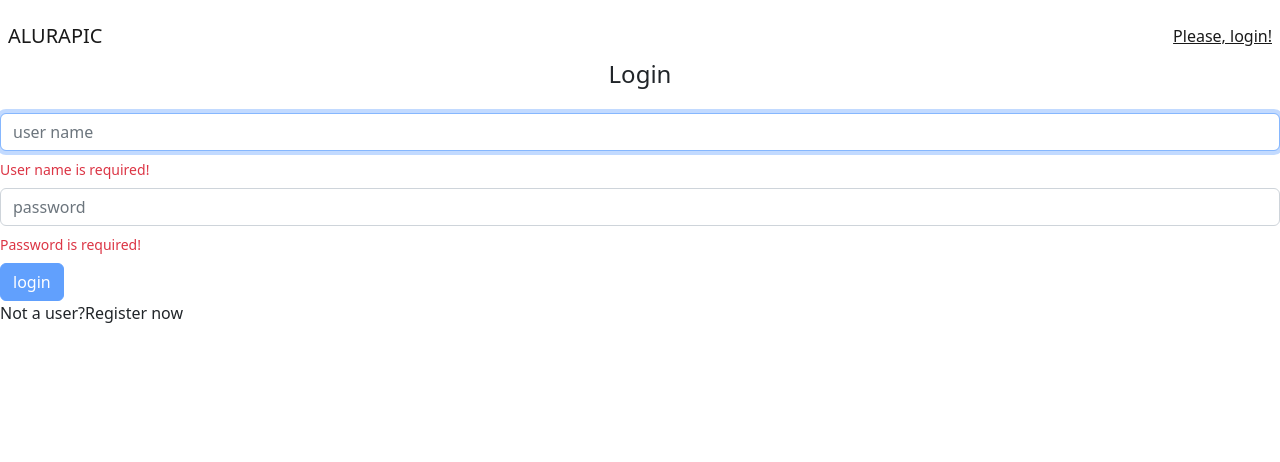
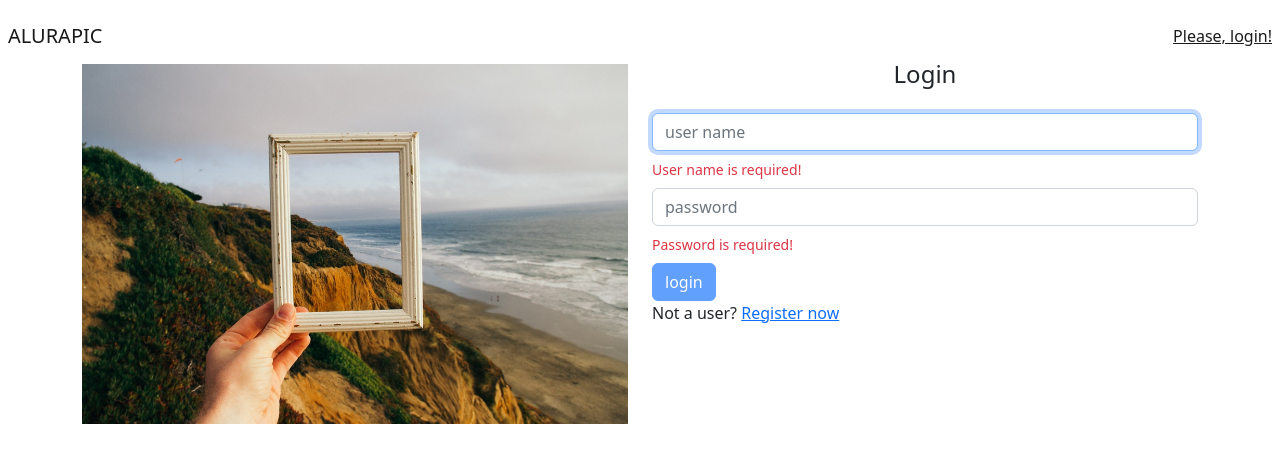
Before and after one commit to Ranayke/picapplication, an Angular app: page /#/home in a window 1280 px wide. Shown: the top 462 px of the page. Built offline with nearby package versions, Linux system fonts and the light colour scheme.

Commit message:
Created home lazy loading

```diff
--- a/src/app/app-routing.module.ts
+++ b/src/app/app-routing.module.ts
@@ -4,19 +4,16 @@ import { PhotoListComponent } from './photos/photo-list/photo-list.component';
 import { PhotoFormComponent } from './photos/photo-form/photo-form.component';
 import { NotFoundComponent } from './errors/not-found/not-found.component';
 import { PhotoListResolver } from './photos/photo-list/photo-list.resolver';
-import { SignInComponent } from './home/signin/signin.component';
-import { AuthGuard } from './core/auth/auth.guard';
-import { SignUpComponent } from './home/signup/signup.component';
 
 const routes: Routes = [
   {
     path: '',
-    component: SignInComponent,
-    canActivate: [AuthGuard]
+    pathMatch: 'full',
+    redirectTo: 'home'
   },
   {
-    path: 'signup',
-    component: SignUpComponent
+    path: 'home',
+    loadChildren: () => import('./home/home.module').then(m => m.HomeModule)
   },
   {
     path: 'user/:userName',
@@ -36,7 +33,7 @@ const routes: Routes = [
 ];
 
 @NgModule({
-  imports: [RouterModule.forRoot(routes)],
+  imports: [RouterModule.forRoot(routes, { useHash: true })],
   exports: [RouterModule] //Quem importar a classe AppRoutingModule ganha também o que estiver aqui
 })
 export class AppRoutingModule { }
--- a/src/app/app.module.ts
+++ b/src/app/app.module.ts
@@ -5,7 +5,6 @@ import { AppComponent } from './app.component';
 
 import { PhotosModule } from './photos/photos.module';
 import { ErrorsModule } from './errors/errors.module';
-import { HomeModule } from './home/home.module';
 import { CoreModule } from './core/core.module';
 
 @NgModule({
@@ -14,11 +13,10 @@ import { CoreModule } from './core/core.module';
   ],
   imports: [ //Somente módulos
     BrowserModule,
-    AppRoutingModule,
     PhotosModule,
     ErrorsModule,
-    HomeModule,
-    CoreModule
+    CoreModule,
+    AppRoutingModule,
   ],
   providers: [],
   bootstrap: [AppComponent]
--- /dev/null
+++ b/src/app/home/home-routing.module.ts
@@ -0,0 +1,30 @@
+import { NgModule } from '@angular/core';
+import { RouterModule, Routes } from '@angular/router';
+import { HomeComponent } from './home.component';
+import { AuthGuard } from '../core/auth/auth.guard';
+import { SignInComponent } from './signin/signin.component';
+import { SignUpComponent } from './signup/signup.component';
+
+const routes: Routes = [
+  {
+    path: '',
+    component: HomeComponent,
+    canActivate: [AuthGuard],
+    children: [
+      {
+        path: '',
+        component: SignInComponent
+      },
+      {
+        path: 'signup',
+        component: SignUpComponent
+      }
+    ]
+  }
+];
+
+@NgModule({
+  imports: [RouterModule.forChild(routes)],
+  exports: [RouterModule] //Quem importar a classe AppRoutingModule ganha também o que estiver aqui
+})
+export class HomeRoutingModule { }
--- /dev/null
+++ b/src/app/home/home.component.html
@@ -0,0 +1,11 @@
+<div class="container">
+    <div class="row">
+        <div class="col-md-6 mb-2">
+            <img class="img-fluid d-none d-sm-block"
+                src="/assets/img/home.jpg" alt="Welcome">
+        </div>
+        <div class="col-md-6">
+            <router-outlet></router-outlet>
+        </div>
+    </div>
+</div>
--- a/src/app/home/signin/signin.component.html
+++ b/src/app/home/signin/signin.component.html
@@ -36,4 +36,4 @@
 
 </form>
 
-<p>Not a user?<a>Register now</a></p>
+<p>Not a user? <a [routerLink]="['signup']">Register now</a></p>
--- a/src/app/home/signin/signin.component.ts
+++ b/src/app/home/signin/signin.component.ts
@@ -10,7 +10,7 @@ import { PlatformDetectorService } from 'src/app/core/platform-detector/platform
 export class SignInComponent implements OnInit {
 
     loginForm!: FormGroup;
-    @ViewChild('userNameInput') userNameInput!: ElementRef<HTMLInputElement>;
+    @ViewChild('userNameInput', { static: true }) userNameInput!: ElementRef<HTMLInputElement>;
 
     constructor(
         private formBuilder: FormBuilder,
@@ -24,6 +24,8 @@ export class SignInComponent implements OnInit {
             userName: ['', Validators.required],
             password: ['', Validators.required]
         });
+        this.platformDetectorService.isPlatformBrowser() &&
+        this.userNameInput.nativeElement.focus();
     }
 
     login() {
--- a/src/app/home/signup/signup.component.html
+++ b/src/app/home/signup/signup.component.html
@@ -2,7 +2,7 @@
 
 <form [formGroup]="signupForm" class="form mt-4" (submit)="signup()">
     <div class="form-group">
-        <input formControlName="email"  placeholder="email" class="form-control" autofocus >
+        <input #emailInput formControlName="email"  placeholder="email" class="form-control" autofocus >
         <ap-vmessage
             *ngIf="signupForm.get('email')?.errors?.['required']"
             text="Email is required!" >
@@ -74,5 +74,5 @@
 
     <button [disabled]="signupForm.invalid || signupForm.pending" class="btn btn-primary btn-block">Register</button>
 
-    <p>Already a user?<a [routerLink]="['']">Sign In!</a></p>
+    <p>Already a user? <a [routerLink]="['']">Sign In!</a></p>
 </form>
--- a/src/app/home/signup/signup.component.ts
+++ b/src/app/home/signup/signup.component.ts
@@ -1,10 +1,11 @@
-import { Component, OnInit } from '@angular/core';
+import { Component, ElementRef, OnInit, ViewChild } from '@angular/core';
 import { FormBuilder, FormGroup, Validators } from '@angular/forms';
 import { lowerCaseValidator } from 'src/app/shared/validators/lower-case.validator';
 import { UserNotTakenValidatorService } from './user-not-taken.validator.service';
 import { NewUser } from './new-user.interface';
 import { SignupService } from './signup.service';
 import { Router } from '@angular/router';
+import { PlatformDetectorService } from 'src/app/core/platform-detector/platform-detector.service';
 
 @Component({
     templateUrl: './signup.component.html'
@@ -12,12 +13,14 @@ import { Router } from '@angular/router';
 export class SignUpComponent implements OnInit {
 
     signupForm!: FormGroup;
+    @ViewChild('emailInput', { static: true }) emailInput!: ElementRef<HTMLInputElement>;
 
     constructor(
         private formBuilder: FormBuilder,
         private userNotTakenValidatorService: UserNotTakenValidatorService,
         private signupService: SignupService,
-        private router: Router
+        private router: Router,
+        private platformDetectorService: PlatformDetectorService
     ) {}
 
     ngOnInit(): void {
@@ -52,6 +55,8 @@ export class SignUpComponent implements OnInit {
                 ]
             ]
         });
+        this.platformDetectorService.isPlatformBrowser() &&
+        this.emailInput.nativeElement.focus();
     }
 
     signup() {
```
Also changed, not shown: src/app/home/home.component.ts (added, +8 -0 lines), src/app/home/home.module.ts (+6 -2 lines), src/assets/img/home.jpg (added).
